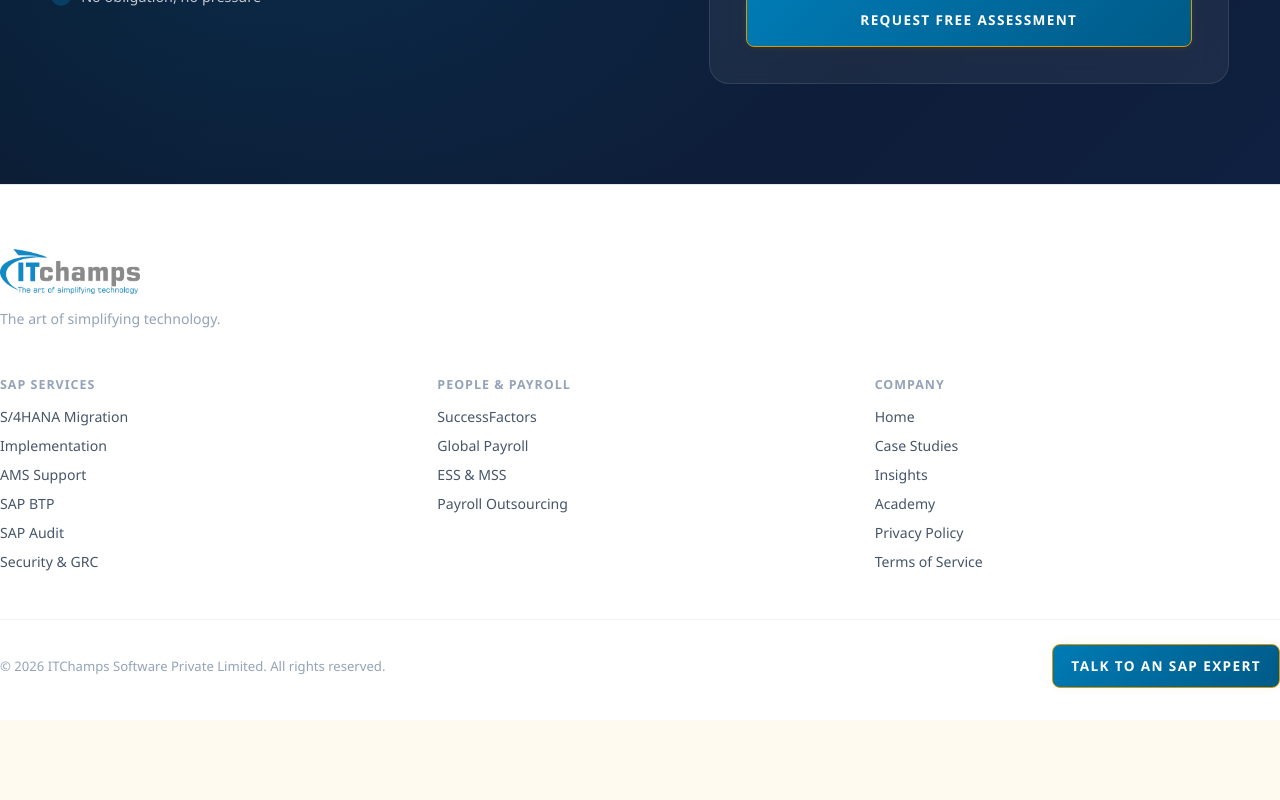
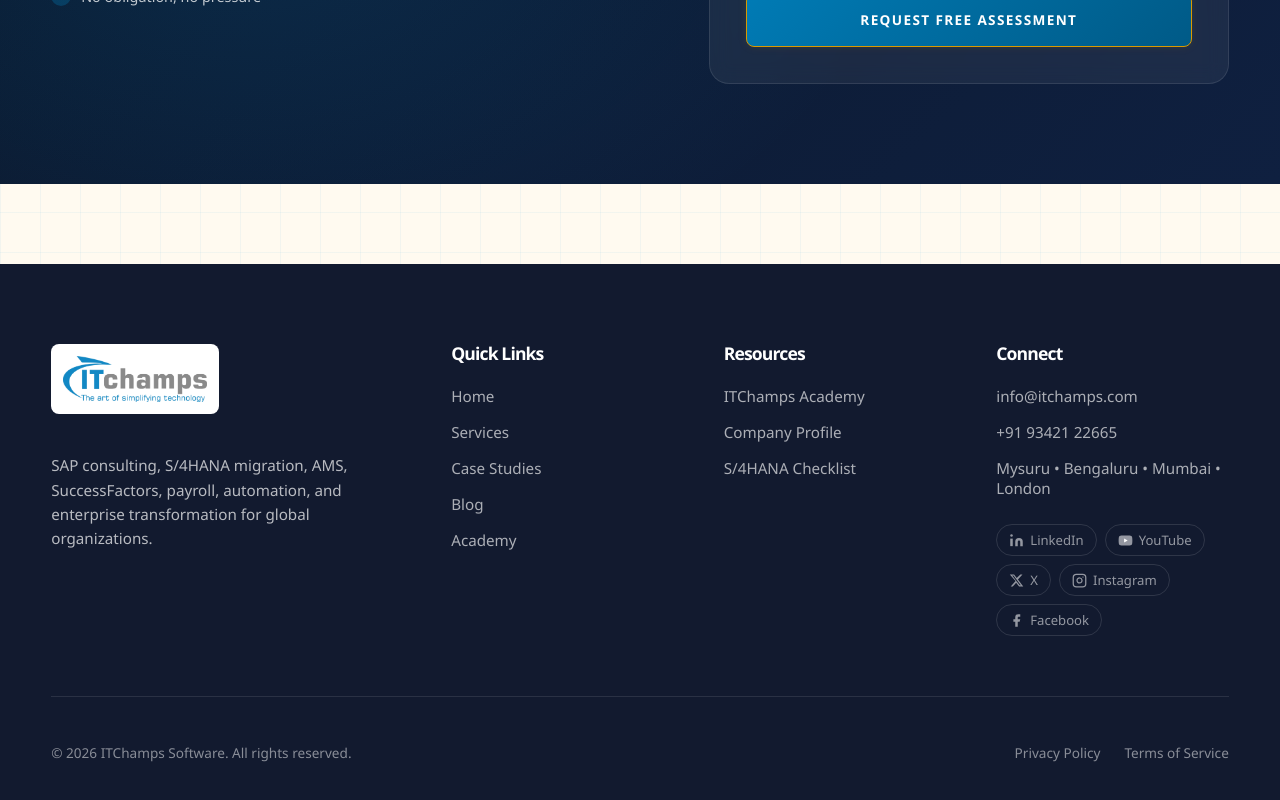
Before and after one commit to saipraneeth0852/ITChamps, a Next.js app: page /sap-solutions in a window 1280 px wide. Shown: the part 10708-11508 px from the top of the page. Before the commit the page ends 11428 px from the top, so only its background shows below. Built offline with nearby package versions, Linux system fonts and the light colour scheme; no server answers.

Commit message:
Align sap-solutions footer with homepage footer

```diff
--- a/app/sap-solutions/page.tsx
+++ b/app/sap-solutions/page.tsx
@@ -653,41 +653,79 @@ export default function SapSolutionsPage() {
       </section>
 
       {/* ── Footer ────────────────────────────────────────── */}
-      <footer className="sap-footer shell">
-        <div className="sap-footer__brand">
-          <Image src="/itchamps-logo.png" alt="ITChamps Software" width={140} height={44}/>
-          <p>The art of simplifying technology.</p>
-        </div>
-        <nav className="sap-footer__links">
-          <div>
-            <strong>SAP Services</strong>
-            <Link href="/services#s4hana-migration">S/4HANA Migration</Link>
-            <Link href="/services#s4-implementation">Implementation</Link>
-            <Link href="/services#sap-ams">AMS Support</Link>
-            <Link href="/services#sap-btp">SAP BTP</Link>
-            <Link href="/services#sap-audit">SAP Audit</Link>
-            <Link href="/services#cyber-security">Security &amp; GRC</Link>
+      <footer className="footer-section">
+        <div className="shell">
+          <div className="footer-section__top">
+            <div className="footer-section__brand">
+              <Image src="/itchamps-logo.png" alt="ITChamps Software logo" width={168} height={54} className="footer-logo" />
+              <p>
+                SAP consulting, S/4HANA migration, AMS, SuccessFactors, payroll, automation, and enterprise transformation for global organizations.
+              </p>
+            </div>
+            <div className="footer-section__links">
+              <div>
+                <h3>Quick Links</h3>
+                <Link href="/">Home</Link>
+                <Link href="/services">Services</Link>
+                <Link href="/case-studies">Case Studies</Link>
+                <Link href="/blogs">Blog</Link>
+                <Link href="/academy">Academy</Link>
+              </div>
+              <div>
+                <h3>Resources</h3>
+                <Link href="/academy">ITChamps Academy</Link>
+                <a href="https://itchamps.com/company/" target="_blank" rel="noreferrer">
+                  Company Profile
+                </a>
+                <a href="/#readiness-checklist">S/4HANA Checklist</a>
+              </div>
+              <div>
+                <h3>Connect</h3>
+                <a href="mailto:info@itchamps.com">info@itchamps.com</a>
+                <a href="tel:+919342122665">+91 93421 22665</a>
+                <span>Mysuru • Bengaluru • Mumbai • London</span>
+                <div className="footer-social">
+                  <a href="https://www.linkedin.com/company/itchamps-software-pvt-ltd/" target="_blank" rel="noreferrer" aria-label="ITChamps on LinkedIn" className="footer-social__link">
+                    <svg width="15" height="15" viewBox="0 0 24 24" fill="currentColor" aria-hidden="true">
+                      <path d="M16 8a6 6 0 0 1 6 6v7h-4v-7a2 2 0 0 0-2-2 2 2 0 0 0-2 2v7h-4v-7a6 6 0 0 1 6-6z"/><rect x="2" y="9" width="4" height="12"/><circle cx="4" cy="4" r="2"/>
+                    </svg>
+                    LinkedIn
+                  </a>
+                  <a href="https://youtube.com/@itchampssap" target="_blank" rel="noreferrer" aria-label="ITChamps on YouTube" className="footer-social__link">
+                    <svg width="15" height="15" viewBox="0 0 24 24" fill="currentColor" aria-hidden="true">
+                      <path d="M22.54 6.42a2.78 2.78 0 0 0-1.95-1.96C18.88 4 12 4 12 4s-6.88 0-8.59.46A2.78 2.78 0 0 0 1.46 6.42 29 29 0 0 0 1 12a29 29 0 0 0 .46 5.58 2.78 2.78 0 0 0 1.95 1.96C5.12 20 12 20 12 20s6.88 0 8.59-.46a2.78 2.78 0 0 0 1.96-1.96A29 29 0 0 0 23 12a29 29 0 0 0-.46-5.58z"/><polygon points="9.75 15.02 15.5 12 9.75 8.98 9.75 15.02" fill="white"/>
+                    </svg>
+                    YouTube
+                  </a>
+                  <a href="https://x.com/ITChamps_SAP" target="_blank" rel="noreferrer" aria-label="ITChamps on X" className="footer-social__link">
+                    <svg width="15" height="15" viewBox="0 0 24 24" fill="currentColor" aria-hidden="true">
+                      <path d="M18.244 2.25h3.308l-7.227 8.26 8.502 11.24H16.17l-4.714-6.231-5.401 6.231H2.746l7.73-8.835L1.254 2.25H8.08l4.253 5.622 5.911-5.622Zm-1.161 17.52h1.833L7.084 4.126H5.117z"/>
+                    </svg>
+                    X
+                  </a>
+                  <a href="https://www.instagram.com/itchamps_software_pvt_ltd" target="_blank" rel="noreferrer" aria-label="ITChamps on Instagram" className="footer-social__link">
+                    <svg width="15" height="15" viewBox="0 0 24 24" fill="currentColor" aria-hidden="true">
+                      <rect x="2" y="2" width="20" height="20" rx="5" ry="5" fill="none" stroke="currentColor" strokeWidth="2"/><path d="M16 11.37A4 4 0 1 1 12.63 8 4 4 0 0 1 16 11.37z" fill="none" stroke="currentColor" strokeWidth="2"/><line x1="17.5" y1="6.5" x2="17.51" y2="6.5" stroke="currentColor" strokeWidth="2" strokeLinecap="round"/>
+                    </svg>
+                    Instagram
+                  </a>
+                  <a href="https://www.facebook.com/share/18ayvzxcU3/" target="_blank" rel="noreferrer" aria-label="ITChamps on Facebook" className="footer-social__link">
+                    <svg width="15" height="15" viewBox="0 0 24 24" fill="currentColor" aria-hidden="true">
+                      <path d="M18 2h-3a5 5 0 0 0-5 5v3H7v4h3v8h4v-8h3l1-4h-4V7a1 1 0 0 1 1-1h3z"/>
+                    </svg>
+                    Facebook
+                  </a>
+                </div>
+              </div>
+            </div>
           </div>
-          <div>
-            <strong>People &amp; Payroll</strong>
-            <Link href="/services#successfactors">SuccessFactors</Link>
-            <Link href="/services#global-payroll">Global Payroll</Link>
-            <Link href="/services#ess-mss">ESS &amp; MSS</Link>
-            <Link href="/services#payroll-outsourcing">Payroll Outsourcing</Link>
+          <div className="footer-section__bottom">
+            <p>© {new Date().getFullYear()} ITChamps Software. All rights reserved.</p>
+            <div className="footer-section__legal">
+              <a href="#">Privacy Policy</a>
+              <a href="#">Terms of Service</a>
+            </div>
           </div>
-          <div>
-            <strong>Company</strong>
-            <Link href="/">Home</Link>
-            <Link href="/case-studies">Case Studies</Link>
-            <Link href="/blogs">Insights</Link>
-            <Link href="/academy">Academy</Link>
-            <Link href="/privacy">Privacy Policy</Link>
-            <Link href="/terms">Terms of Service</Link>
-          </div>
-        </nav>
-        <div className="sap-footer__bottom">
-          <p>© {new Date().getFullYear()} ITChamps Software Private Limited. All rights reserved.</p>
-          <Link href="#contact-sap" className="button button--primary button--compact">Talk to an SAP Expert</Link>
         </div>
       </footer>
     </main>
```
